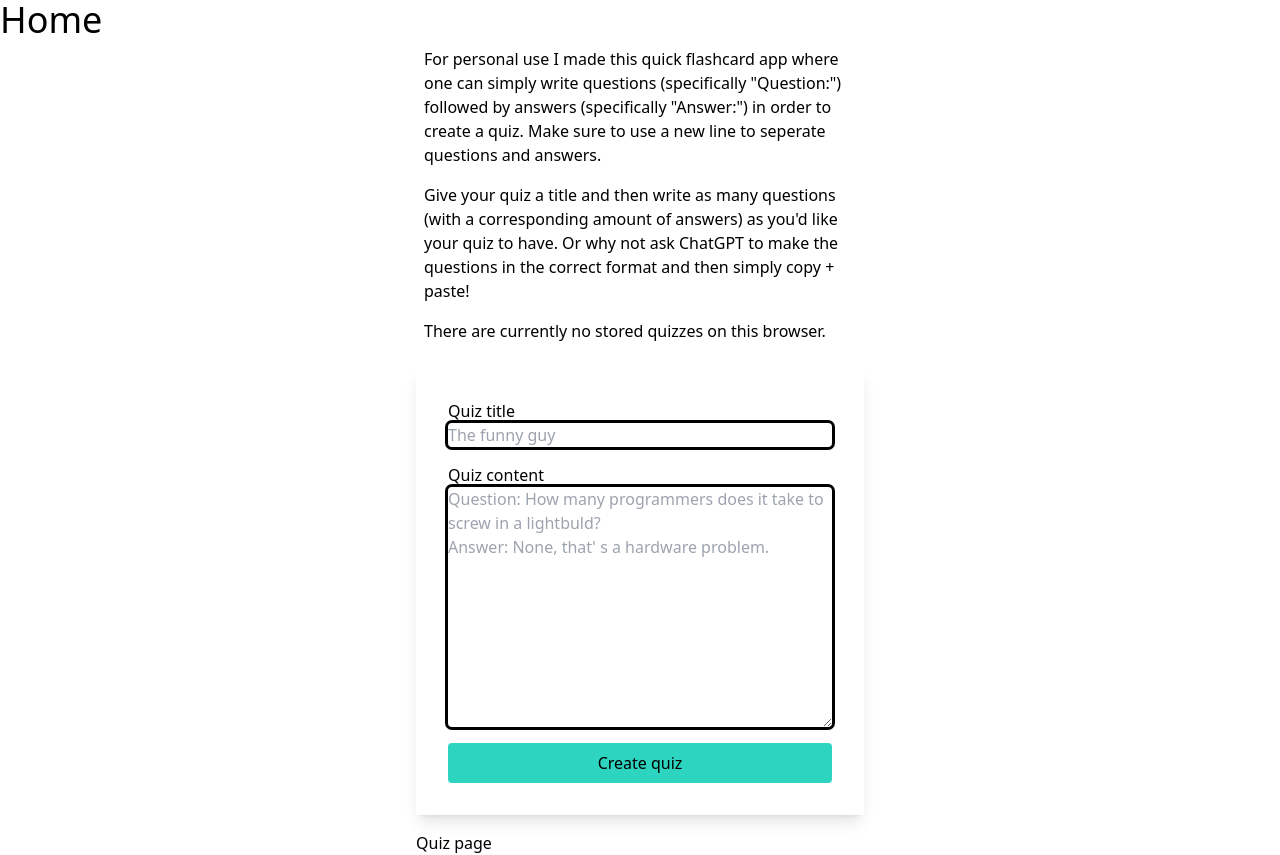
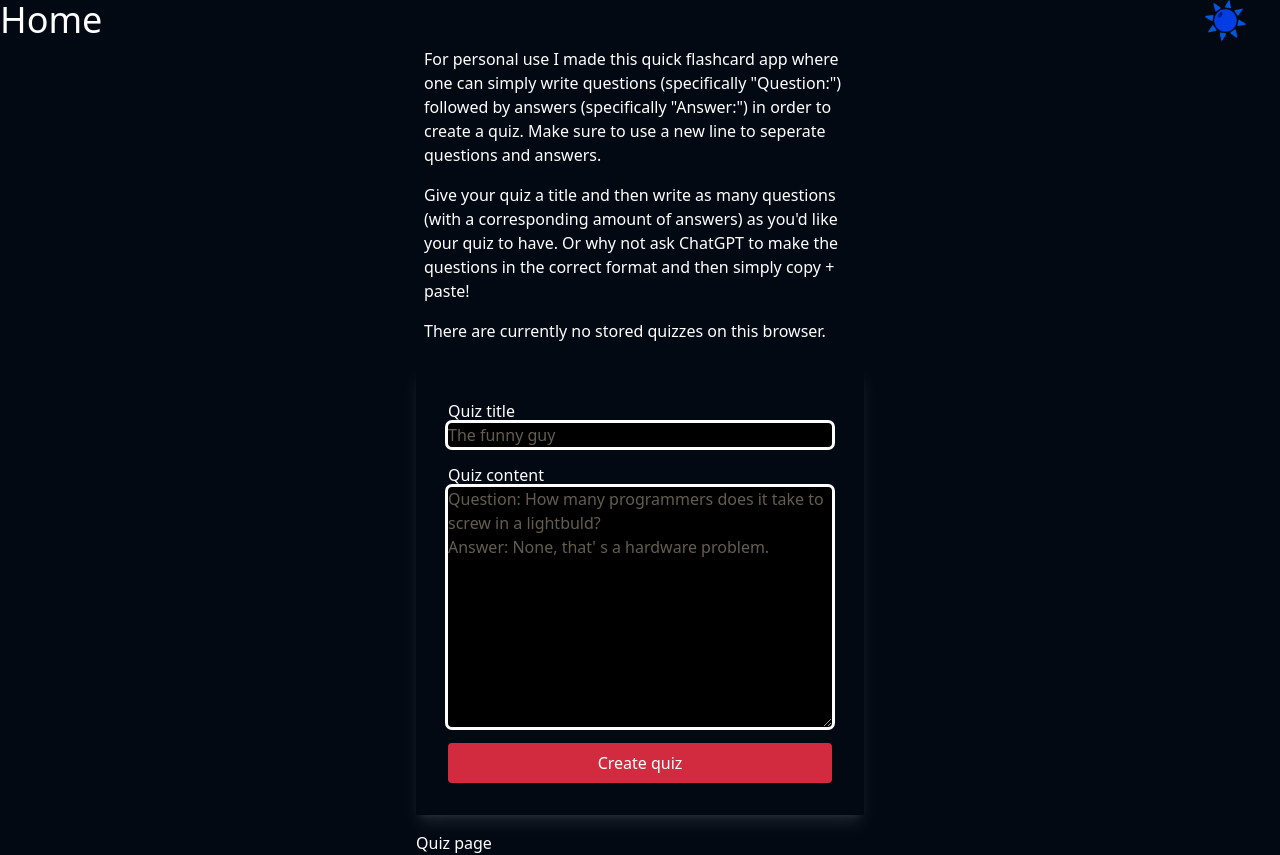
Before and after one commit to Prisberg/Quizflash, a Nuxt app: page / in a window 1280 px wide. Built offline with nearby package versions, Linux system fonts and the light colour scheme.

Commit message:
dark mode

```diff
--- a/app.vue
+++ b/app.vue
@@ -9,16 +9,35 @@ useSeoMeta({
   // ogImage: 'https://example.com/image.png',
   // twitterCard: 'summary_large_image',
 })
+
+function toggleMode() {
+  const bodyDiv = document.getElementById('bodyDiv')
+  if (bodyDiv?.classList.contains("invert")) {
+    bodyDiv.classList.remove("invert")
+  } else {
+    bodyDiv?.classList.add("invert")
+  }
+}
 </script>
 
 
-<template>
-  <div>
+<template >
+  <div id="bodyDiv" class='invert'>
+    <nav class="absolute flex justify-end w-full px-8">
+      <button type="button" aria-label="Toggle color mode" class="text-4xl" @click="toggleMode">
+        ☀️
+      </button>
+    </nav>
     <NuxtPage />
   </div>
 </template>
 
 <style>
+#bodyDiv {
+  color: black;
+  background-color: rgb(253, 246, 236);
+}
+
 .page-enter-active,
 .page-leave-active {
   transition: all 0.4s;
--- a/assets/css/style.css
+++ b/assets/css/style.css
@@ -36,8 +36,8 @@
 .h1 {
   line-height: 1.083;
   font-size: 2.25rem;
+
   /* font-weight: ${theme.font.weight.medium}; */
-
   @media (min-width: 1300px) {
     line-height: 1.1842;
     font-size: 4.25rem;
@@ -48,8 +48,8 @@
 .h2 {
   line-height: 1.1875;
   font-size: 1.75rem;
+
   /* font-weight: ${theme.font.weight.medium}; */
-
   @media (min-width: 1300px) {
     line-height: 1.1481;
     font-size: 3rem;
@@ -60,8 +60,8 @@
 .h3 {
   line-height: 1.214;
   font-size: 1.5rem;
+
   /* font-weight: ${theme.font.weight.medium}; */
-
   @media (min-width: 1300px) {
     line-height: 1.263;
     font-size: 2.375rem;
```
Lines whose indentation alone changed are shown as unchanged.
